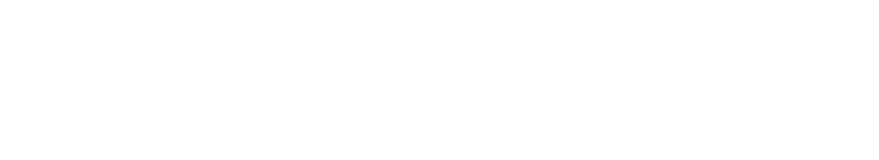
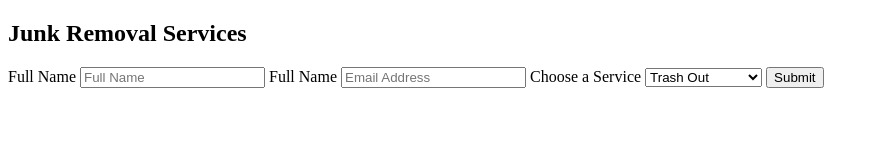
Before and after one commit to casulemarc/junk-removal-business, a plain HTML site: page index.html in a window 1280 px wide. Shown: the whole page, without its empty margins (0-879 px from the left). Drawn offline with Linux system fonts and the light colour scheme.

Commit message:
html complete

```diff
--- a/index.html
+++ b/index.html
@@ -5,11 +5,35 @@
     <meta charset="UTF-8">
     <meta http-equiv="X-UA-Compatible" content="IE=edge">
     <meta name="viewport" content="width=device-width, initial-scale=1.0">
+    <link rel="stylesheet" href="./style.css">
     <title>Junk Removal Business</title>
 </head>
 
 <body>
+    <section>
+        <div class="container">
+            <div class="title">
+                <h1>Junk Removal Services</h1>
+            </div>
+            <div class="central-section">
+                <form class="form-box">
+                    <label for="name">Full Name</label>
+                    <input type="text" placeholder="Full Name" />
+                    <label for="name">Full Name</label>
+                    <input type="email" placeholder="Email Address" />
+                    <label for="service">Choose a Service</label>
+                    <select name="services" id="services">
+                        <option value="trash">Trash Out</option>
+                        <option value="clean">House Cleaning</option>
+                        <option value="construction">Construction</option>
+                    </select>
+                    <button type="button" id="submit">Submit</button>
+                </form>
+            </div>
+        </div>
+    </section>
 
 </body>
+<script src="./script.js"></script>
 
 </html>
--- a/style.css
+++ b/style.css
@@ -0,0 +1 @@
+@import url('https://fonts.googleapis.com/css2?family=Poppins:wght@300;400;500;600;700;800;900&display=swap');
```
Also changed, not shown: 1 other file.
